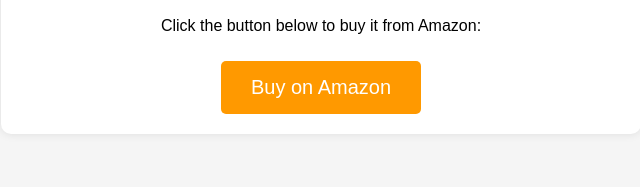
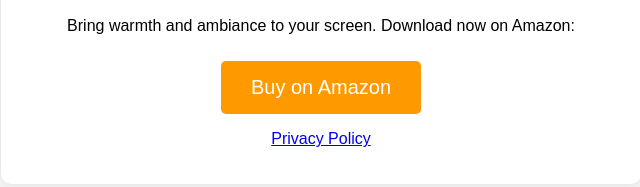
Before and after one commit to DevTopp1/myamz, a plain HTML site: page index.html in a window 1280 px wide. Shown: the part 314-501 px from the top of the page, without its empty margins (319-959 px from the left). Drawn offline with Linux system fonts and the light colour scheme.

Commit message:
Update index.html

```diff
--- a/index.html
+++ b/index.html
@@ -3,23 +3,28 @@
 <head>
     <meta charset="UTF-8">
     <meta name="viewport" content="width=device-width, initial-scale=1.0">
-    <title>Buy Now on Amazon</title>
+    <meta name="description" content="Fireplace Screensaver - Available now on Amazon. Bring cozy vibes to your screen.">
+    <meta name="robots" content="index, follow">
+    <title>Fireplace Screensaver - Buy on Amazon</title>
     <link rel="stylesheet" href="style.css">
 </head>
 <body>
     <div class="container">
         <h1>🔥 Get Your Amazing Fireplace Screensaver! 🔥</h1>
 
-        <!-- صورة الموقد قبل الزر -->
         <div class="icon-container">
             <img src="fireplace.png" alt="Fireplace Icon" class="fireplace-icon">
         </div>
 
-        <p>Click the button below to buy it from Amazon:</p>
+        <p>Bring warmth and ambiance to your screen. Download now on Amazon:</p>
 
         <a href="https://www.amazon.com/dp/B0DRZSC9N4" class="buy-button" target="_blank">
             Buy on Amazon
         </a>
+
+        <div class="privacy-link">
+            <p><a href="privacy.html" target="_blank">Privacy Policy</a></p>
+        </div>
     </div>
 </body>
 </html>
```
